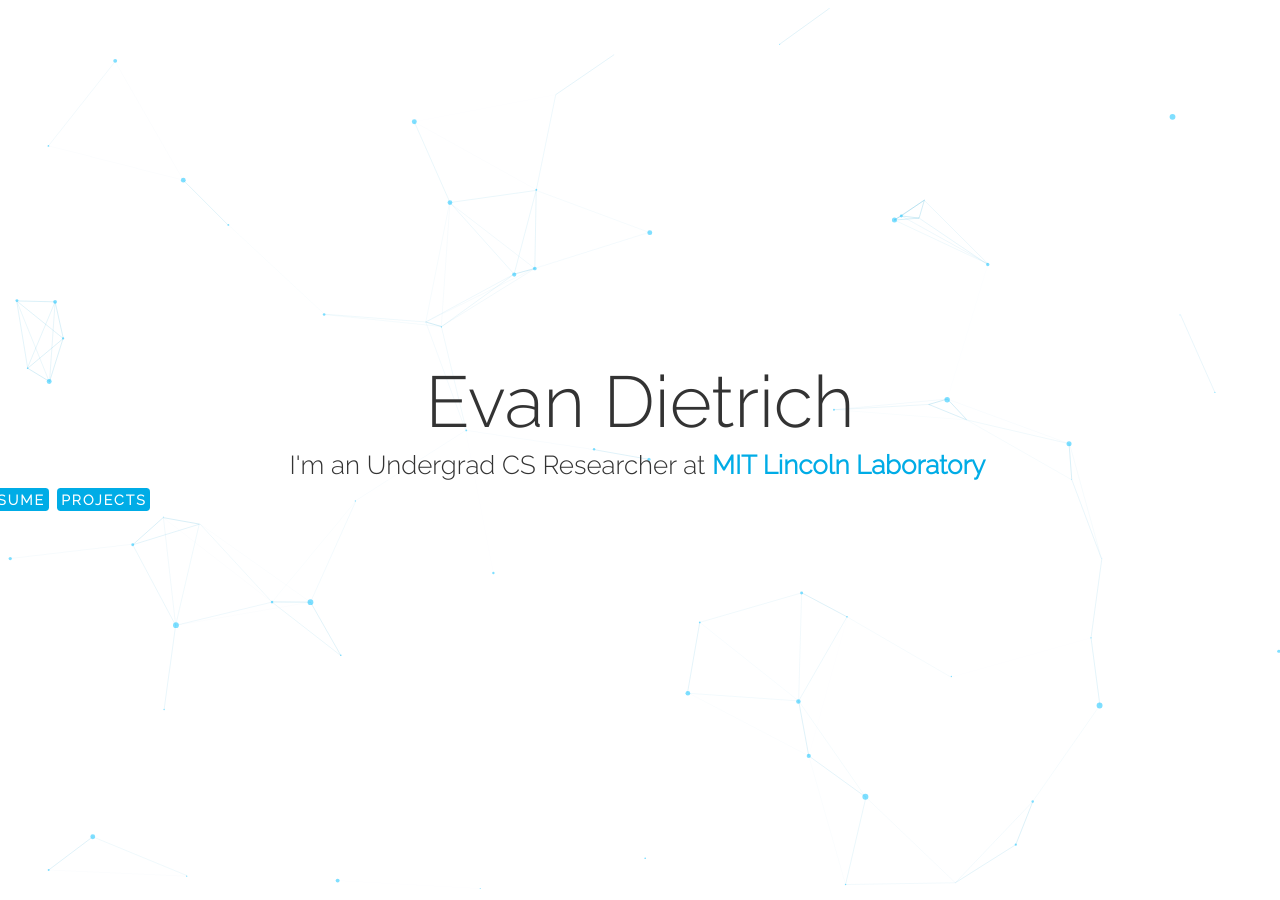
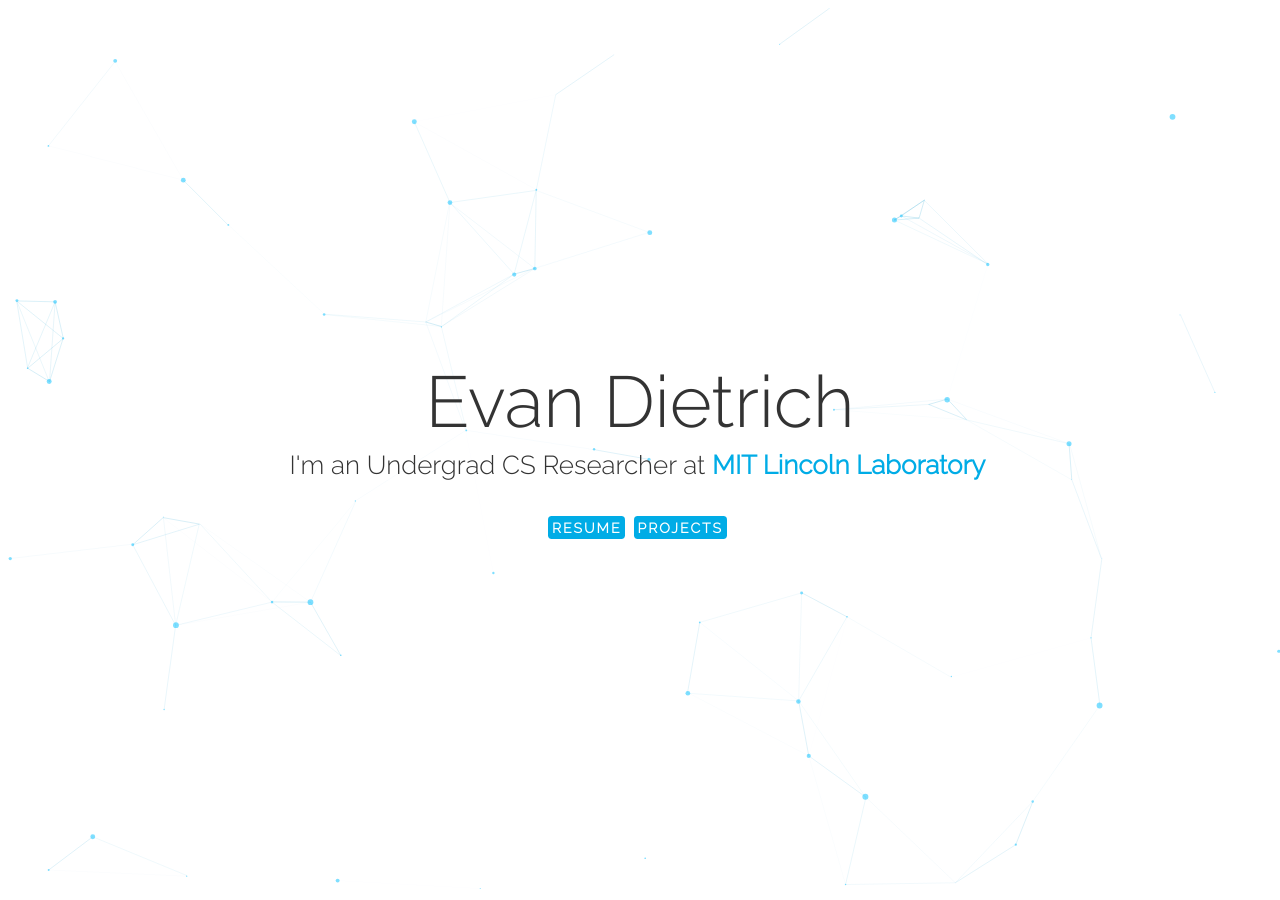
Before and after one commit to EvanDietrich/EvanDietrich.github.io, a Jekyll site: the page index.html, which Jekyll copies as it is, in a window 1280 px wide. Built offline with Jekyll 4.4.1, drawn with Linux system fonts in a browser that asks for light colours; nearby versions of some CDN libraries.

Commit message:
Update style.css

```diff
--- a/css/style.css
+++ b/css/style.css
@@ -45,8 +45,8 @@
 }
 
 #nav {
-    display: block;
-    position: fixed;
+    display: inline-block;
+    position: relative;
     align-items: center;
     justify-content: center;
     margin: -28px;
```
